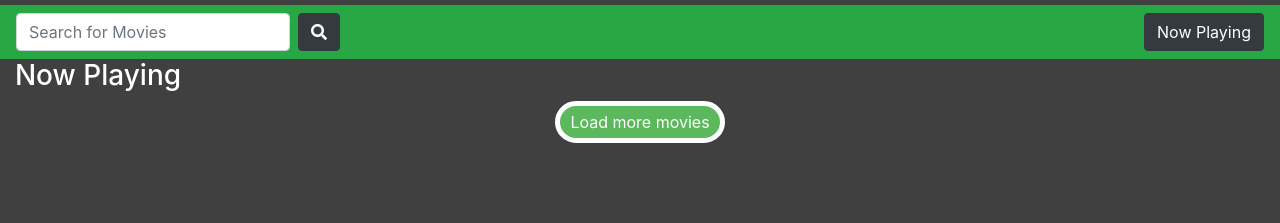
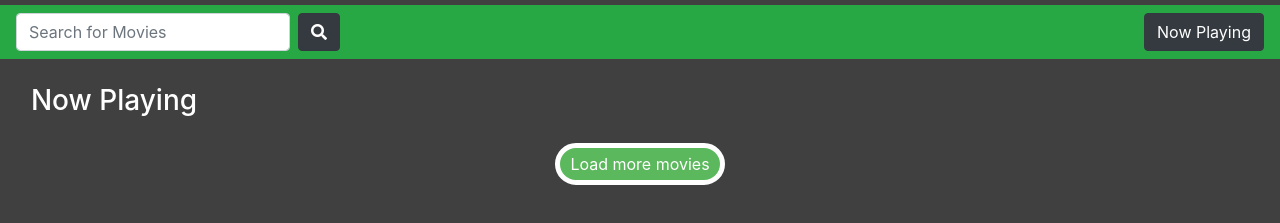
Before and after one commit to kschrock/Flixster, a plain HTML site: page index.html in a window 1280 px wide. Shown: the part 51-274 px from the top of the page. Drawn offline with nearby package versions, Linux system fonts and the light colour scheme; no server answers.

Commit message:
updating Now Playing Heading

```diff
--- a/index.html
+++ b/index.html
@@ -41,9 +41,14 @@
 
     </div>
 
+    <div class="mt-4 col-md-12"></div>
+
     <div>
-        <h3 id="mainHeading" class="text-left text-white">&nbsp; Now Playing</h1>
+        <h3 id="mainHeading" class="text-left text-white ml-3">&nbsp; Now Playing</h1>
     </div>
+
+    <div class="mt-4 col-md-12"></div>
+
     <div class="container">
         <div class="card-deck" id="movie-area"></div>
     </div>
```
